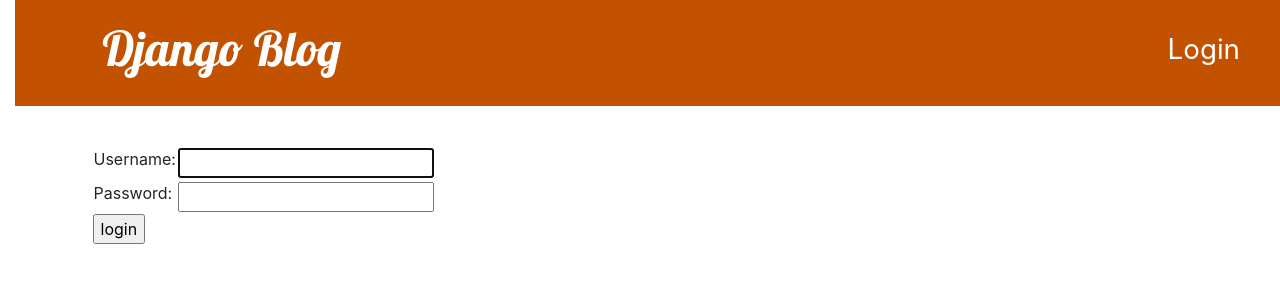
After one commit to nilaymundra/my-first-blog, a Django app: page /accounts/login/ in a window 1280 px wide. The commit adds this page. Shown: the top 300 px of the page. Run offline with Django 3.2, Linux system fonts and the light colour scheme.

Commit message:
Added a login and logout button

```diff
--- a/blog/templates/blog/base.html
+++ b/blog/templates/blog/base.html
@@ -15,6 +15,9 @@
                 {% include './icons/file-earmark-plus.svg' %}
             </a>
             <a href="{% url 'post_draft_list' %}" class="top-menu"><span class="glyphicon glyphicon-edit"></span></a>
+            <p class="top-menu">Hello {{ user.username }} <small>(<a href="{% url 'logout' %}">Log out</a>)</small></p>
+            {%else%}
+            <a href="{% url 'login' %}" class="top-menu"><span class="glyphicon glyphicon-lock"></span><small>Login</small></a>
             {% endif %}
           <div class="container">
               <h1><a href="/">Django Blog</a></h1>
--- /dev/null
+++ b/blog/templates/registration/login.html
@@ -0,0 +1,24 @@
+{% extends "blog/base.html" %}
+
+{% block content %}
+    {% if form.errors %}
+        <p>Your username and password didn't match. Please try again.</p>
+    {% endif %}
+
+    <form method="post" action="{% url 'login' %}">
+    {% csrf_token %}
+        <table>
+        <tr>
+            <td>{{ form.username.label_tag }}</td>
+            <td>{{ form.username }}</td>
+        </tr>
+        <tr>
+            <td>{{ form.password.label_tag }}</td>
+            <td>{{ form.password }}</td>
+        </tr>
+        </table>
+
+        <input type="submit" value="login" />
+        <input type="hidden" name="next" value="{{ next }}" />
+    </form>
+{% endblock %}
--- a/blog/views.py
+++ b/blog/views.py
@@ -3,6 +3,7 @@ from django.utils import timezone
 from .models import Post
 from .forms import PostForm
 from django.shortcuts import redirect
+from django.contrib.auth.decorators import login_required
 
 # Create your views here.
 
@@ -14,6 +15,7 @@ def post_detail(request, pk):
     post = get_object_or_404(Post, pk=pk)
     return render(request, 'blog/post_detail.html', {'post': post})
 
+@login_required
 def post_new(request):
 
     if request.method == "POST":
@@ -29,6 +31,7 @@ def post_new(request):
 
     return render(request, 'blog/post_edit.html', {'form': form})
 
+@login_required
 def post_edit(request, pk):
     post = get_object_or_404(Post, pk=pk)
     if request.method == "POST":
@@ -45,15 +48,18 @@ def post_edit(request, pk):
 
     return render(request, 'blog/post_edit.html', {'form': form})
 
+@login_required
 def post_draft_list(request):
     posts = Post.objects.filter(published_date__isnull=True).order_by('created_date')
     return render(request, 'blog/post_draft_list.html', {'posts': posts})
 
+@login_required
 def post_publish(request, pk):
     post = get_object_or_404(Post, pk=pk)
     post.publish()
     return redirect('post_detail', pk=pk)
 
+@login_required
 def post_remove(request, pk):
     post = get_object_or_404(Post, pk=pk)
     post.delete()
--- a/mysite/settings.py
+++ b/mysite/settings.py
@@ -126,3 +126,5 @@ STATIC_ROOT = os.path.join(BASE_DIR, 'static')
 # https://docs.djangoproject.com/en/3.2/ref/settings/#default-auto-field
 
 DEFAULT_AUTO_FIELD = 'django.db.models.BigAutoField'
+
+LOGIN_REDIRECT_URL = '/'
--- a/mysite/urls.py
+++ b/mysite/urls.py
@@ -16,7 +16,11 @@ Including another URLconf
 from django.contrib import admin
 from django.urls import path, include
 
+from django.contrib.auth import views
+
 urlpatterns = [
     path('admin/', admin.site.urls),
+    path('accounts/login/', views.LoginView.as_view(), name='login'),
+    path('accounts/logout/', views.LogoutView.as_view(next_page='/'), name='logout'),
     path('', include('blog.urls')),
 ]
```
